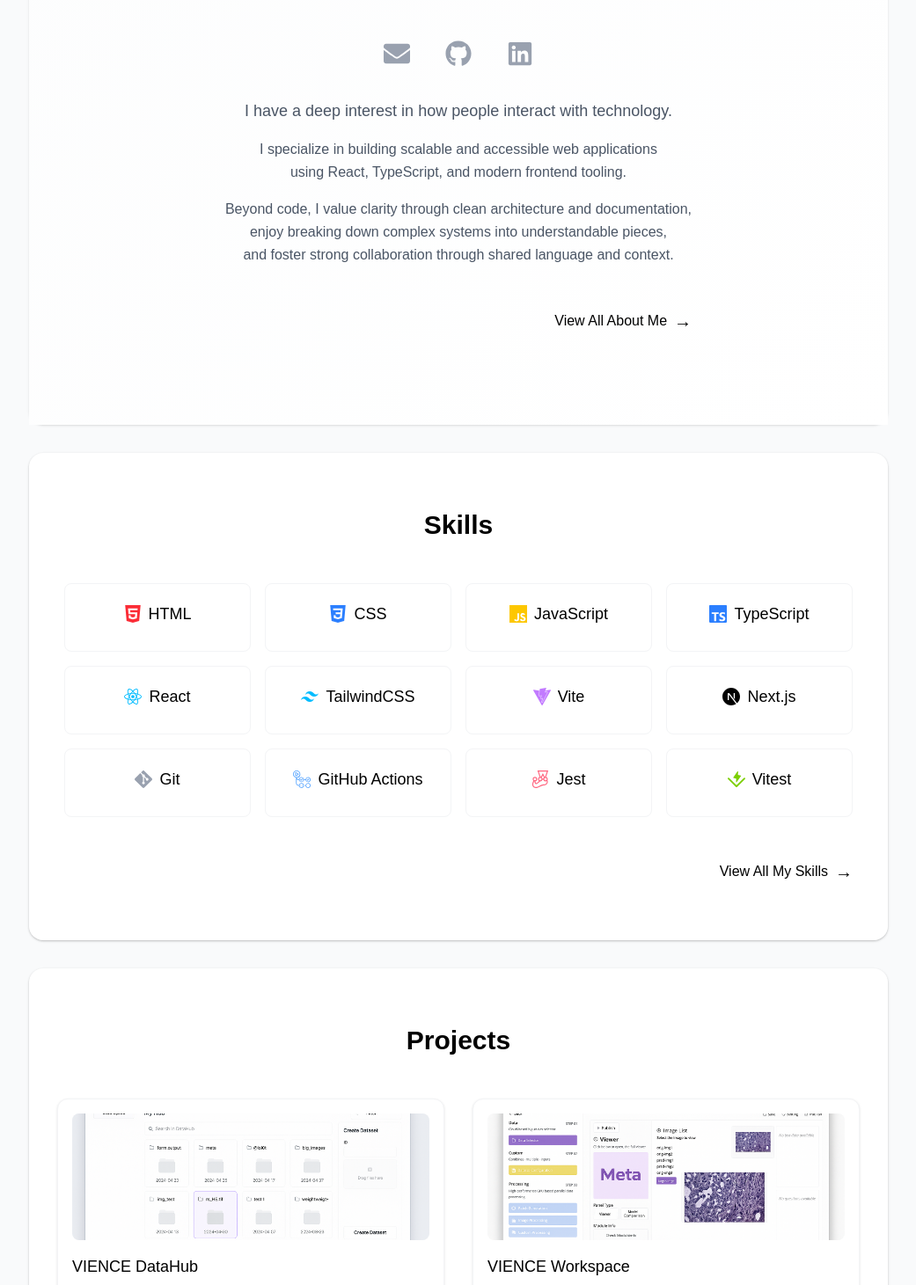
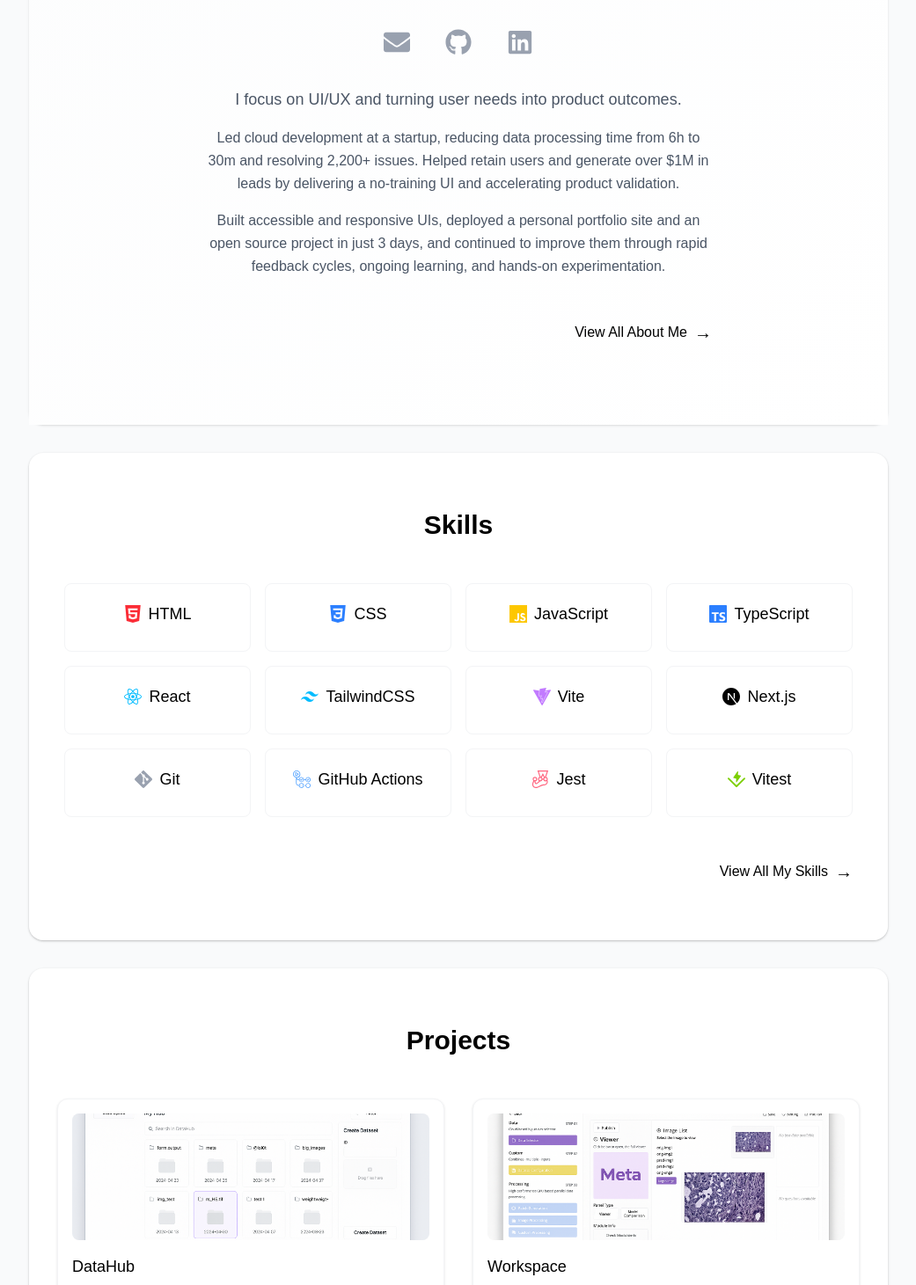
Before and after one commit to ella-yschoi/ella-yschoi.github.io, a Next.js app: page / in a window 1280 px wide. Shown: the part 389-1850 px from the top of the page at 88% size, without its empty margins (119-1160 px from the left). Built offline with nearby package versions, Linux system fonts and the light colour scheme.

Commit message:
feat: Update project titles and add new portfolio image for enhanced clarity and presentation

```diff
--- a/src/app/projects/[slug]/page.tsx
+++ b/src/app/projects/[slug]/page.tsx
@@ -8,7 +8,7 @@
 
 const projects = {
   'vience-datahub': {
-    title: 'VIENCE DataHub',
+    title: 'DataHub',
     subtitle:
       'Note: Currently in closed beta service, so the images above have been reconstructed using AI.',
     projectURL: undefined,
@@ -86,7 +86,7 @@
   },
 
   'vience-workspace': {
-    title: 'VIENCE Workspace',
+    title: 'Workspace',
     subtitle:
       'Note: Currently in closed beta service, so the images above have been reconstructed using AI.',
     projectURL: undefined,
--- a/src/app/projects/page.tsx
+++ b/src/app/projects/page.tsx
@@ -3,7 +3,7 @@
 const projects = [
   {
     slug: 'vience-datahub',
-    title: 'VIENCE DataHub',
+    title: 'DataHub',
     description:
       'A cloud-based pathology data management service built with React and TypeScript. Supports efficient organization of large-scale files through features like drag-and-drop upload, folder management, and list/grid view switching. Provides a performant interface for navigating deeply nested directory structures and displaying metadata for high-resolution image datasets.',
     image: '/images/project/datahub-desktop-lightmode.png',
@@ -18,7 +18,7 @@
   },
   {
     slug: 'vience-workspace',
-    title: 'VIENCE Workspace',
+    title: 'Workspace',
     description:
       'A visual programming platform that enables researchers to construct image processing workflows through a drag-and-drop node editor. Includes core nodes such as Data Selector, Patch Generator, and High-Resolution Viewer, allowing users to configure and preview data pipelines in real time within a single interface.',
     image: '/images/project/workspace-viewer-lightmode.png',
--- a/src/components/IntroSection.tsx
+++ b/src/components/IntroSection.tsx
@@ -77,7 +77,7 @@
             Ella Choi
           </h1>
           <p className='text-base sm:text-lg md:text-xl text-gray-600 font-light max-w-2xl mx-auto leading-relaxed'>
-            Frontend Engineer who turns complexity to clarity
+            Frontend Engineer bridging UX and business impact
           </p>
         </motion.div>
 
@@ -155,20 +155,20 @@
           transition={{ duration: 0.8, delay: 0.8 }}
         >
           <p className='text-lg text-gray-600 leading-relaxed'>
-            I have a deep interest in how people interact with technology.
+            I focus on UI/UX and turning user needs into product outcomes.
           </p>
           <p className='text-base text-gray-600 leading-relaxed'>
-            I specialize in building scalable and accessible web applications
-            <br />
-            using React, TypeScript, and modern frontend tooling.
+            Led cloud development at a startup, reducing data processing time
+            from 6h to 30m and resolving 2,200+ issues. Helped retain users and
+            generate over $1M in leads by delivering a no-training UI and
+            accelerating product validation.
           </p>
+
           <p className='text-base text-gray-600 leading-relaxed'>
-            Beyond code, I value clarity through clean architecture and
-            documentation,
-            <br />
-            enjoy breaking down complex systems into understandable pieces,
-            <br />
-            and foster strong collaboration through shared language and context.
+            Built accessible and responsive UIs, deployed a personal portfolio
+            site and an open source project in just 3 days, and continued to
+            improve them through rapid feedback cycles, ongoing learning, and
+            hands-on experimentation.
           </p>
           <div className='flex justify-end mt-12'>
             <ViewAllButton href='/about'>View All About Me</ViewAllButton>
--- a/src/components/ProjectsSection.tsx
+++ b/src/components/ProjectsSection.tsx
@@ -7,7 +7,7 @@
 const projects = [
   {
     slug: 'vience-datahub',
-    title: 'VIENCE DataHub',
+    title: 'DataHub',
     description:
       'A cloud-based pathology data management service built with React and TypeScript. Supports efficient organization of large-scale files through features like drag-and-drop upload, folder management, and list/grid view switching. Provides a performant interface for navigating deeply nested directory structures and displaying metadata for high-resolution image datasets.',
     image: '/images/project/datahub-desktop-lightmode.png',
@@ -15,7 +15,7 @@
   },
   {
     slug: 'vience-workspace',
-    title: 'VIENCE Workspace',
+    title: 'Workspace',
     description:
       'A visual programming platform that enables researchers to construct image processing workflows through a drag-and-drop node editor. Includes core nodes such as Data Selector, Patch Generator, and High-Resolution Viewer, allowing users to configure and preview data pipelines in real time within a single interface.',
     image: '/images/project/workspace-viewer-lightmode.png',
@@ -34,7 +34,7 @@
     title: 'Personal Portfolio Website',
     description:
       'Built a comprehensive developer portfolio website using Next.js 15 and modern frontend technologies to showcase my projects, skills, and professional journey. Implemented accessibility-first design with WCAG AAA compliance.',
-    image: '/images/project/portfolio-thumbnail.png',
+    image: '/images/project/portfolio-home.png',
     tech: ['TypeScript', 'React', 'Next.js', 'Tailwind CSS', 'Framer Motion'],
   },
 ];
```
Also changed, not shown: public/images/project/portfolio-home.png (added).
